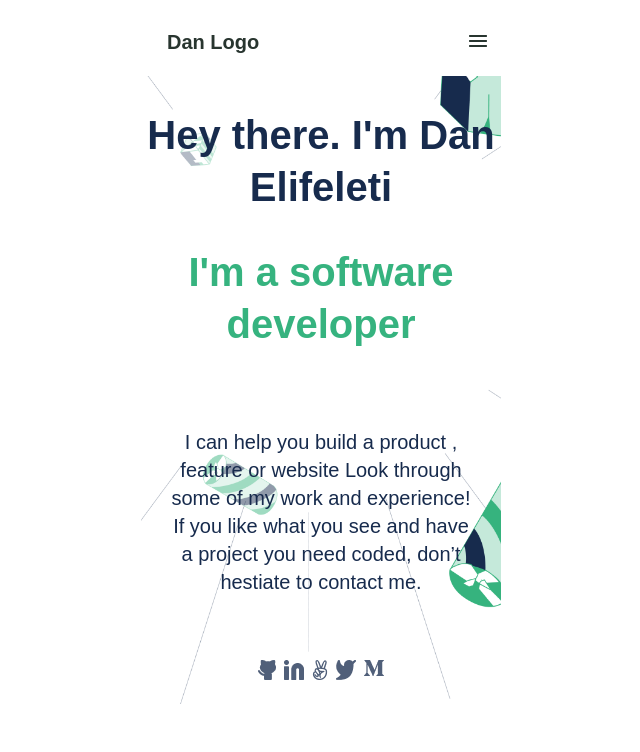
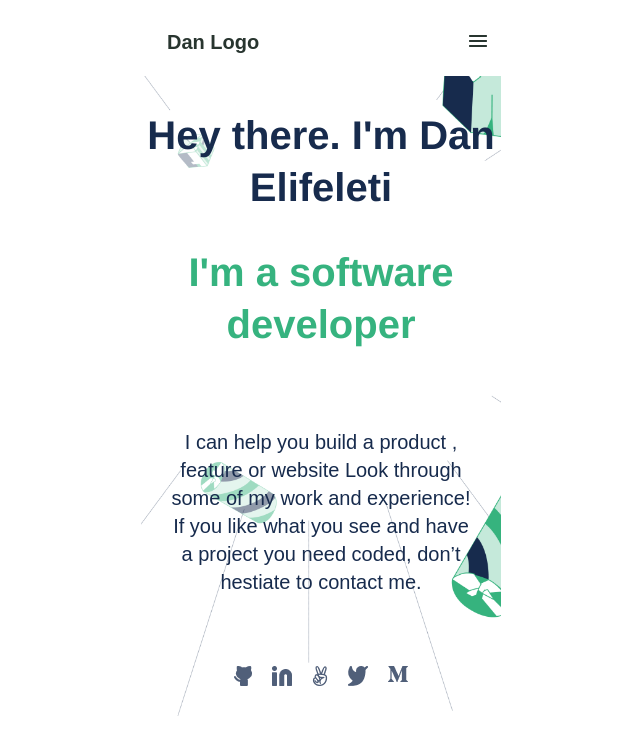
Before and after one commit to Danelif/portfoliomob, a website: page index.html in a window 1280 px wide. Shown: the whole page, without its empty margins (319-959 px from the left). Drawn offline with Linux system fonts and the light colour scheme.

Commit message:
make changes required by reviewer

```diff
--- a/css/style.css
+++ b/css/style.css
@@ -38,11 +38,12 @@
 
 .header-title {
   text-align: center;
+  font-family: 'Franklin Gothic Medium', 'Arial Narrow', Arial, sans-serif;
 }
 
 .header-title h1,
 .header-title h2 {
-  font-weight: 700;
+  font-weight: 1000;
   font-size: 40px;
   line-height: 52px;
   color: #172b4d;
@@ -72,7 +73,7 @@
 }
 
 .icons li {
-  padding: 4px;
+  padding: 10px;
 }
 
 .anchor-arrow {
--- a/index.html
+++ b/index.html
@@ -11,14 +11,14 @@
 
 <body>
   <div class="container">
-    <header class="navbar">
+    <nav class="navbar">
       <a href="#">Dan Logo</a>
       <span> <img src="images/burger.png" alt="toggle icon" /> </span>
-    </header>
+    </nav>
     <section class="header">
       <div class="header-title">
-        <h1>Hey there. I'm Dan Elifeleti</h1>
-        <h2 class="green">I'm a software developer</h2>
+        <h1><b>Hey there. I'm Dan Elifeleti</b></h1>
+        <h2 class="green"><b>I'm a software developer</b></h2>
       </div>
       <div class="header-content">
         <p>
```
